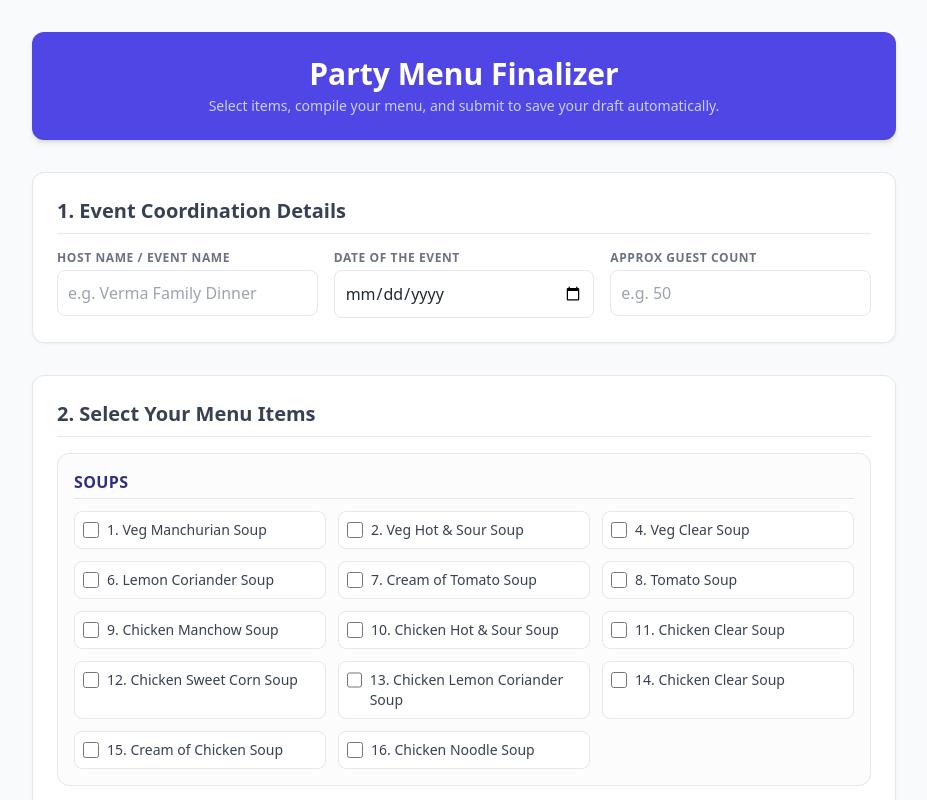
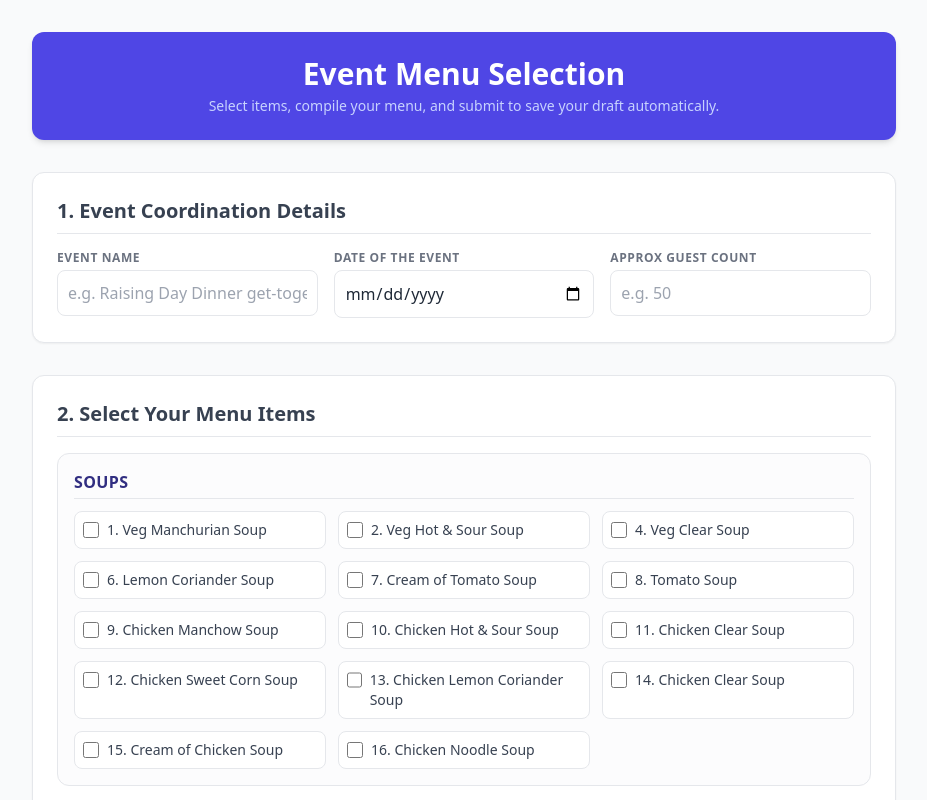
Before and after one commit to appister/menu-planner, a plain HTML site: page index.html in a window 1280 px wide. Shown: the top 800 px of the page, without its empty margins (176-1103 px from the left). Drawn offline with nearby package versions, Linux system fonts and the light colour scheme.

Commit message:
Update index.html

```diff
--- a/index.html
+++ b/index.html
@@ -10,7 +10,7 @@
 
     <div class="max-w-4xl mx-auto px-4 mt-8">
         <header class="text-center bg-indigo-600 text-white rounded-xl p-6 shadow-md mb-8">
-            <h1 class="text-3xl font-bold">Party Menu Finalizer</h1>
+            <h1 class="text-3xl font-bold">Event Menu Selection</h1>
             <p class="text-sm text-indigo-200 mt-1">Select items, compile your menu, and submit to save your draft automatically.</p>
         </header>
 
@@ -18,8 +18,8 @@
             <h2 class="text-xl font-semibold border-b pb-2 mb-4 text-gray-700">1. Event Coordination Details</h2>
             <div class="grid grid-cols-1 md:grid-cols-3 gap-4">
                 <div>
-                    <label class="block text-xs font-bold text-gray-500 uppercase tracking-wider mb-1">Host Name / Event Name</label>
-                    <input type="text" id="hostName" class="w-full border rounded-lg p-2.5 focus:ring-2 focus:ring-indigo-400 outline-none" placeholder="e.g. Verma Family Dinner">
+                    <label class="block text-xs font-bold text-gray-500 uppercase tracking-wider mb-1">Event Name</label>
+                    <input type="text" id="hostName" class="w-full border rounded-lg p-2.5 focus:ring-2 focus:ring-indigo-400 outline-none" placeholder="e.g. Raising Day Dinner get-together">
                 </div>
                 <div>
                     <label class="block text-xs font-bold text-gray-500 uppercase tracking-wider mb-1">Date of the Event</label>
@@ -39,7 +39,7 @@
         </section>
 
         <section class="bg-white p-6 rounded-xl shadow-sm border mb-8">
-            <h2 class="text-xl font-semibold border-b pb-2 mb-2 text-gray-700">3. Kitchen Notes & Instructions</h2>
+            <h2 class="text-xl font-semibold border-b pb-2 mb-2 text-gray-700">3. Any other items & Instructions</h2>
             <textarea id="specialInstructions" rows="3" class="w-full border rounded-lg p-3 focus:ring-2 focus:ring-indigo-400 outline-none mb-4" placeholder="Mention preferences like Less Spicy, Jain options, serving time timelines..."></textarea>
 
             <button onclick="generateMenuSummary()" class="w-full bg-emerald-600 hover:bg-emerald-700 text-white font-bold py-3 px-4 rounded-lg shadow transition duration-200">
```
